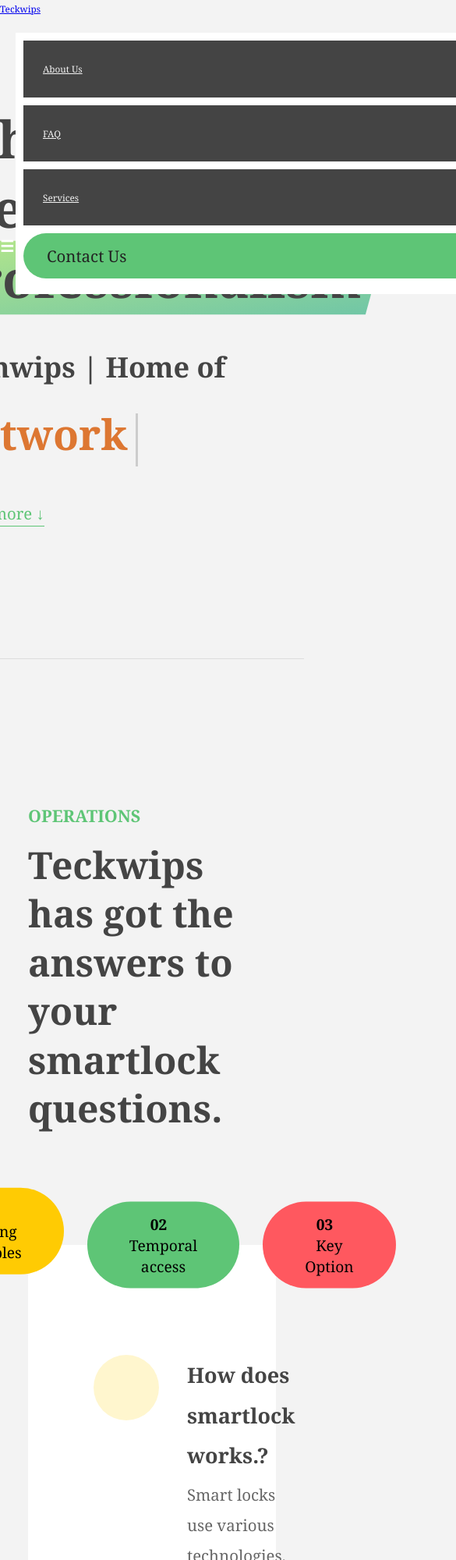
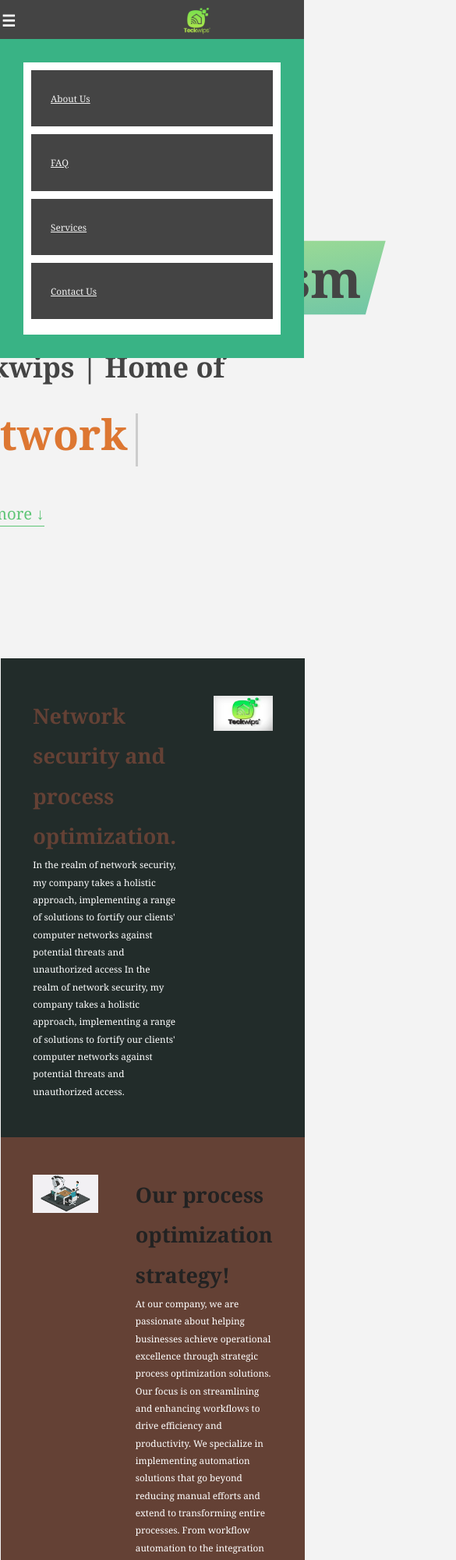
Before and after one commit to FagbohunOre/Teck.com, a plain HTML site: page index.html in a window 390 px wide. Shown: the top 2000 px of the page at 78% size, 585 px wide, since content can reach past the window. Drawn offline with Linux system fonts and the light colour scheme; a web font is replaced by a local one.

Commit message:
Update index.html

```diff
--- a/index.html
+++ b/index.html
@@ -57,7 +57,7 @@
           <span class="highlight">Professionalism</span>
         </h1>
         <!--Tying-->
-        <h4 class="logo">Techwips | Home of
+        <h4 class="logo">Teckwips | Home of
           <span class="typed-text"></span>
           <span class="cursor">&nbsp;</span>
         </h4>
@@ -71,24 +71,30 @@
     </header>
 
     <header class="navigation-header">
-      <nav>
-        <div class="logo-container">
-              <a class = "anchor" href="./index.html">
-               Teckwips
-              </a>
-          </div>
+
+    <div class="second_nav_wrapper">
+      <div class="div_nav">
+       <img src="images/Logo_new.png" alt=""class="res_img" />
+       <a class = "anchor" href="./index.html">Teckwips</a>
+     </div>
+
+
+       <div class="hamburger">
+        <span id="openHam">&#9776;</span>
+        <span id="closeHam">&#x2716;</span>
+      </div>
+    </div>
+
+      <nav class="res_nav">
           <!-- <img src="images/Logo_new.png" alt=""/> -->
           <div class="navigation-items" id="navigation-items">
               <a href="#section--1">About Us</a>
               <a href="#section--2">FAQ</a>
               <a href="#section--3">Services</a>
-              <a class="nav__link nav__link--btn btn--show-modal" href="#">Contact Us</a>
+              <a class="btn--show-modal" href="#">Contact Us</a>
           </div>
-          <div class="hamburger">
-              <span id="openHam">&#9776;</span>
-              <span id="closeHam">&#x2716;</span>
-          </div>
-      </nav>
+        </nav>
+
      </header>
 
 
@@ -124,7 +130,7 @@
   </div>
 
   <div id="fullContent">
-    <p>In the realm of network security, my company takes a holistic approach, implementing a range of solutions to fortify our clients' computer networks against potential threats and unauthorized access. Our goal is to ensure the utmost confidentiality, integrity, and availability of their crucial information. We leverage robust firewalls to carefully manage incoming and outgoing traffic, coupled with advanced intrusion detection and prevention systems for real-time monitoring of potential threats...</p>
+    <p>In the realm of network security, my company takes a holistic approach, implementing a range of solutions to fortify our clients' computer networks against potential threats and unauthorized access. Our goal is to ensure the utmost confidentiality, integrity, and availability of their crucial information. We leverage robust firewalls to carefully manage incoming and outgoing traffic, coupled with advanced intrusion detection and prevention systems for real-time monitoring of potential threats</p>
     <button  class="view" onclick="toggleContent()">View Less</button>
   </div>
         </div>
@@ -158,14 +164,14 @@
           src="images/grow-lazy.jpg"
           data-src="images/grow.jpg"
           alt="Plant"
-          class="features__img lazy-img move_grow"
+          class="features__img lazy-img"
         />
 
         <img
           src="images/card-lazy.jpg"
           data-src="images/card.jpg"
           alt="Credit card"
-          class="features__img lazy-img move_card"
+          class="features__img lazy-img"
         />
         <div class="features__feature">
           <div class="features__icon">
@@ -194,6 +200,46 @@
         </div>
       </div>
     </section>
+
+    <!-- section responsive -->
+    <section class="section_extra section-three">
+      <div class="container row">
+
+              <div class="col">
+                  <h2 class="section-title section-title-f"> <b> Network security and process optimization.</b></h2>
+                  <p>In the realm of network security, my company takes a holistic approach,
+                    implementing a range of solutions to fortify our clients'
+                    computer networks against potential threats and unauthorized access
+                    In the realm of network security, my company takes a holistic approach,
+                    implementing a range of solutions to fortify our clients' computer networks against potential threats and unauthorized access.
+                   </p>
+                </div>
+              <div class="col">
+                  <img class="img_extra" src="images/digital-lazy.jpg" alt="img">
+              </div>
+
+      </div>
+  </section>
+  <!-- section responsive -->
+  <section class="section_extra section-four">
+      <div class="container row">
+
+              <div class="col">
+                  <img class="Img_extra card" src="images/card-lazy.jpg" alt="img2">
+              </div>
+              <div class="col">
+                  <h2 class="section-title section-title-2">Our process optimization strategy!</h2>
+                  <p>At our company, we are passionate about helping businesses achieve operational excellence through strategic process optimization solutions.
+                    Our focus is on streamlining and enhancing workflows to drive efficiency and productivity.
+                    We specialize in implementing automation solutions that go beyond reducing manual efforts and extend to transforming entire processes.
+                    From workflow automation to the integration of robotic process automation (RPA) and smart technologies,
+                    we tailor our approach to meet the unique needs of each client. By optimizing processes, we empower businesses to operate more smoothly
+                    allocate resources effectively, and achieve their goals with greater speed and precision. </p>
+              </div>
+
+      </div>
+  </section>
+
 
     <section class="section" id="section--2">
       <div class="section__title">
@@ -284,7 +330,6 @@
               I was impressed with the convenience, security, and smart features they provided.  -->
               The installation Teckwips did was very neat and the team was very detailed in their explanations of how the smart door lock systems work.
               The lock itself gave a nice look to the door and entrance into my home.
-              I recommend Teckwips to anyone interested in upgrading their home security and also smartening their homes.
             </blockquote>
             <address class="testimonial__author">
               <img src="images/user-1.jpg" alt="" class="testimonial__photo" />
```
